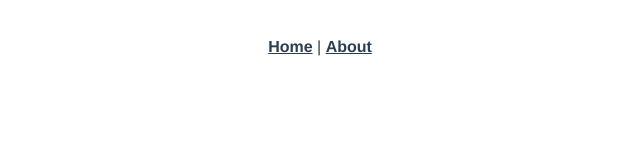
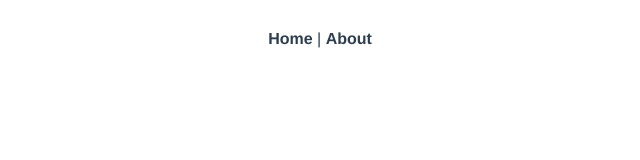
Before and after one commit to muyixiaoxin/89---, a Vue app: page /#/home in a window 1280 px wide. Shown: the top 160 px of the page, without its empty margins (320-960 px from the left). Built offline with nearby package versions, Linux system fonts and the light colour scheme.

Commit message:
第二次提交

```diff
--- a/src/main.js
+++ b/src/main.js
@@ -2,9 +2,13 @@ import Vue from 'vue'
 import App from './App.vue'
 import router from './router'
 
-import ElementUI from 'element-ui'
+import ElementUI from 'element-ui' // 引入包
+import 'element-ui/lib/theme-chalk/index.css'// 引入elementUI样式
+
+import './styles/index.less'// 引入初始化样式(老师项目中 拷贝的)
 
 Vue.config.productionTip = false
+Vue.use(ElementUI)// 全局注册
 
 new Vue({
   router,
--- /dev/null
+++ b/src/styles/index.less
@@ -0,0 +1,78 @@
+body {
+    margin: 0;
+    padding: 0;
+  }
+  *,
+  *:before,
+  *:after {
+    box-sizing: inherit;
+  }
+
+  li {
+    list-style: none;
+  }
+  dl,
+  dd,
+  dt,
+  ul,
+  li {
+    margin: 0;
+    padding: 0;
+  }
+
+  .no-padding {
+    padding: 0px !important;
+  }
+
+  .padding-content {
+    padding: 4px 0;
+  }
+
+  a:focus,
+  a:active {
+    outline: none;
+  }
+
+  a,
+  a:focus,
+  a:hover {
+    cursor: pointer;
+    color: inherit;
+    text-decoration: none;
+  }
+
+  b {
+    font-weight: normal;
+  }
+
+  div:focus {
+    outline: none;
+  }
+
+  .fr {
+    float: right;
+  }
+
+  .fl {
+    float: left;
+  }
+
+  .pr-5 {
+    padding-right: 5px;
+  }
+
+  .pl-5 {
+    padding-left: 5px;
+  }
+
+  .block {
+    display: block;
+  }
+
+  .pointer {
+    cursor: pointer;
+  }
+
+  .inlineBlock {
+    display: block;
+  }
```
